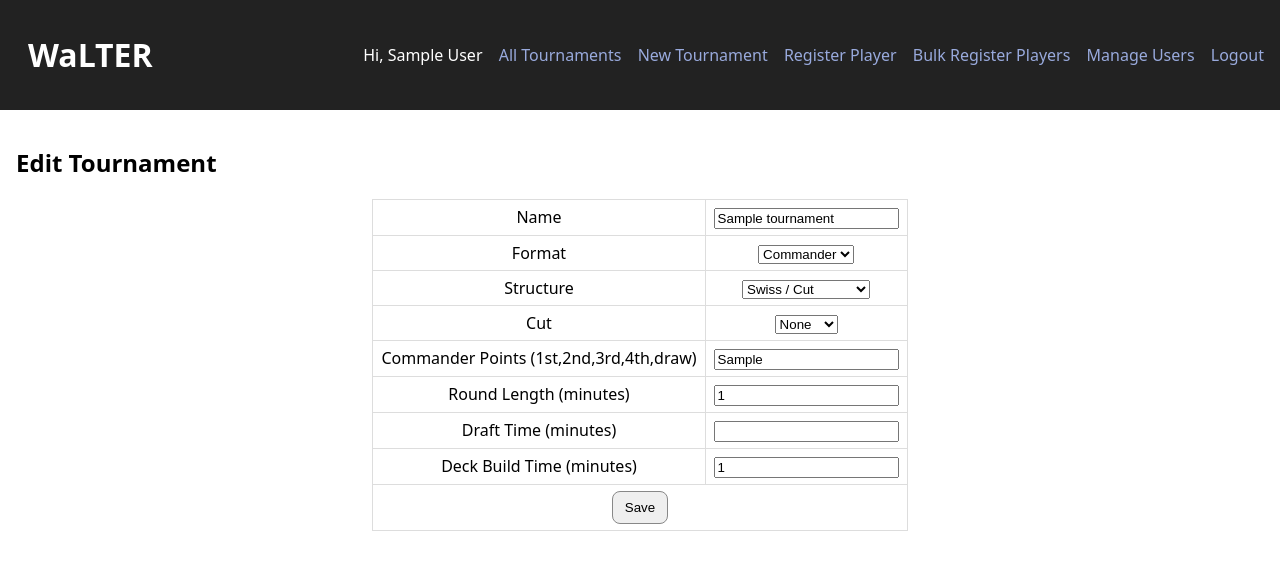
After one commit to orwiad10/walter, a Flask app: page /admin/tournaments/1/edit in a window 1280 px wide. The commit adds this page. Shown: the top 570 px of the page. Run offline with Flask 3, Linux system fonts and the light colour scheme; a user stored in the database is signed in; tables that the repository leaves empty hold one stand-in row (values such as "Sample post").

Commit message:
Add templates for editing and timer bar

```diff
--- a/app/app.py
+++ b/app/app.py
@@ -131,6 +131,26 @@ def create_app():
             return redirect(url_for('view_tournament', tid=t.id))
         return render_template('admin/new_tournament.html')
 
+    @app.route('/admin/tournaments/<int:tid>/edit', methods=['GET','POST'])
+    def edit_tournament(tid):
+        require_admin()
+        t = db.session.get(Tournament, tid)
+        if request.method == 'POST':
+            t.name = request.form['name'].strip()
+            t.format = request.form['format']
+            t.structure = request.form.get('structure', 'swiss')
+            t.cut = request.form.get('cut', 'none') if t.structure == 'swiss' else 'none'
+            t.commander_points = request.form.get('commander_points', '3,2,1,0,1')
+            t.round_length = int(request.form.get('round_length', 50))
+            draft_time = request.form.get('draft_time')
+            deck_build_time = request.form.get('deck_build_time')
+            t.draft_time = int(draft_time) if draft_time else None
+            t.deck_build_time = int(deck_build_time) if deck_build_time else None
+            db.session.commit()
+            flash('Tournament updated.', 'success')
+            return redirect(url_for('view_tournament', tid=tid))
+        return render_template('admin/edit_tournament.html', t=t)
+
     @app.route('/admin/register-player', methods=['GET', 'POST'])
     def admin_register_player():
         require_admin()
@@ -201,9 +221,31 @@ def create_app():
         rounds = db.session.query(Round).filter_by(tournament_id=tid).order_by(Round.number).all()
         standings = compute_standings(t, db.session)
         rec_rounds = recommended_rounds(len(players))
-        timer_end = t.round_timer_end or t.draft_timer_end or t.deck_timer_end
+        timer_end = None
+        timer_type = None
+        timer_remaining = None
+        if t.round_timer_end:
+            timer_end = t.round_timer_end
+            timer_type = 'round'
+        elif t.draft_timer_end:
+            timer_end = t.draft_timer_end
+            timer_type = 'draft'
+        elif t.deck_timer_end:
+            timer_end = t.deck_timer_end
+            timer_type = 'deck'
+        elif t.round_timer_remaining:
+            timer_type = 'round'
+            timer_remaining = t.round_timer_remaining
+        elif t.draft_timer_remaining:
+            timer_type = 'draft'
+            timer_remaining = t.draft_timer_remaining
+        elif t.deck_timer_remaining:
+            timer_type = 'deck'
+            timer_remaining = t.deck_timer_remaining
         return render_template('tournament/view.html', t=t, players=players, rounds=rounds,
-                               standings=standings, rec_rounds=rec_rounds, timer_end=timer_end)
+                               standings=standings, rec_rounds=rec_rounds,
+                               timer_end=timer_end, timer_type=timer_type,
+                               timer_remaining=timer_remaining)
 
     @app.route('/t/<int:tid>/join', methods=['POST'])
     @login_required
@@ -226,12 +268,92 @@ def create_app():
         t = db.session.get(Tournament, tid)
         if not t: abort(404)
         now = datetime.utcnow()
+        if timer == 'round':
+            if t.round_timer_remaining:
+                t.round_timer_end = now + timedelta(seconds=t.round_timer_remaining)
+                t.round_timer_remaining = None
+            elif t.round_length:
+                t.round_timer_end = now + timedelta(minutes=t.round_length)
+                t.round_timer_remaining = None
+            else:
+                abort(400)
+        elif timer == 'draft':
+            if t.draft_timer_remaining:
+                t.draft_timer_end = now + timedelta(seconds=t.draft_timer_remaining)
+                t.draft_timer_remaining = None
+            elif t.draft_time:
+                t.draft_timer_end = now + timedelta(minutes=t.draft_time)
+                t.draft_timer_remaining = None
+            else:
+                abort(400)
+        elif timer == 'deck':
+            if t.deck_timer_remaining:
+                t.deck_timer_end = now + timedelta(seconds=t.deck_timer_remaining)
+                t.deck_timer_remaining = None
+            elif t.deck_build_time:
+                t.deck_timer_end = now + timedelta(minutes=t.deck_build_time)
+                t.deck_timer_remaining = None
+            else:
+                abort(400)
+        else:
+            abort(400)
+        db.session.commit()
+        return redirect(url_for('view_tournament', tid=tid))
+
+    @app.route('/t/<int:tid>/pause-timer/<string:timer>', methods=['POST'])
+    def pause_timer(tid, timer):
+        require_admin()
+        t = db.session.get(Tournament, tid)
+        if not t: abort(404)
+        now = datetime.utcnow()
+        if timer == 'round' and t.round_timer_end:
+            t.round_timer_remaining = int((t.round_timer_end - now).total_seconds())
+            t.round_timer_end = None
+        elif timer == 'draft' and t.draft_timer_end:
+            t.draft_timer_remaining = int((t.draft_timer_end - now).total_seconds())
+            t.draft_timer_end = None
+        elif timer == 'deck' and t.deck_timer_end:
+            t.deck_timer_remaining = int((t.deck_timer_end - now).total_seconds())
+            t.deck_timer_end = None
+        else:
+            abort(400)
+        db.session.commit()
+        return redirect(url_for('view_tournament', tid=tid))
+
+    @app.route('/t/<int:tid>/stop-timer/<string:timer>', methods=['POST'])
+    def stop_timer(tid, timer):
+        require_admin()
+        t = db.session.get(Tournament, tid)
+        if not t: abort(404)
+        if timer == 'round':
+            t.round_timer_end = None
+            t.round_timer_remaining = None
+        elif timer == 'draft':
+            t.draft_timer_end = None
+            t.draft_timer_remaining = None
+        elif timer == 'deck':
+            t.deck_timer_end = None
+            t.deck_timer_remaining = None
+        else:
+            abort(400)
+        db.session.commit()
+        return redirect(url_for('view_tournament', tid=tid))
+
+    @app.route('/t/<int:tid>/restart-timer/<string:timer>', methods=['POST'])
+    def restart_timer(tid, timer):
+        require_admin()
+        t = db.session.get(Tournament, tid)
+        if not t: abort(404)
+        now = datetime.utcnow()
         if timer == 'round' and t.round_length:
             t.round_timer_end = now + timedelta(minutes=t.round_length)
+            t.round_timer_remaining = None
         elif timer == 'draft' and t.draft_time:
             t.draft_timer_end = now + timedelta(minutes=t.draft_time)
+            t.draft_timer_remaining = None
         elif timer == 'deck' and t.deck_build_time:
             t.deck_timer_end = now + timedelta(minutes=t.deck_build_time)
+            t.deck_timer_remaining = None
         else:
             abort(400)
         db.session.commit()
@@ -245,7 +367,30 @@ def create_app():
         players = db.session.query(TournamentPlayer).filter_by(tournament_id=tid).all()
         random.shuffle(players)
         tables = [players[i:i+8] for i in range(0, len(players), 8)]
-        return render_template('tournament/draft_seating.html', t=t, tables=tables)
+        timer_end = None
+        timer_type = None
+        timer_remaining = None
+        if t.round_timer_end:
+            timer_end = t.round_timer_end
+            timer_type = 'round'
+        elif t.draft_timer_end:
+            timer_end = t.draft_timer_end
+            timer_type = 'draft'
+        elif t.deck_timer_end:
+            timer_end = t.deck_timer_end
+            timer_type = 'deck'
+        elif t.round_timer_remaining:
+            timer_type = 'round'
+            timer_remaining = t.round_timer_remaining
+        elif t.draft_timer_remaining:
+            timer_type = 'draft'
+            timer_remaining = t.draft_timer_remaining
+        elif t.deck_timer_remaining:
+            timer_type = 'deck'
+            timer_remaining = t.deck_timer_remaining
+        return render_template('tournament/draft_seating.html', t=t, tables=tables,
+                               timer_end=timer_end, timer_type=timer_type,
+                               timer_remaining=timer_remaining)
 
     @app.route('/t/<int:tid>/set-rounds', methods=['POST'])
     def set_rounds(tid):
@@ -461,7 +606,31 @@ def create_app():
         has_results = any(m.completed for m in r.matches)
         next_round = db.session.query(Round).filter(Round.tournament_id==tid, Round.number>r.number).first()
         locked = bool(next_round)
-        return render_template('tournament/round.html', t=r.tournament, r=r, has_results=has_results, locked=locked)
+        t = r.tournament
+        timer_end = None
+        timer_type = None
+        timer_remaining = None
+        if t.round_timer_end:
+            timer_end = t.round_timer_end
+            timer_type = 'round'
+        elif t.draft_timer_end:
+            timer_end = t.draft_timer_end
+            timer_type = 'draft'
+        elif t.deck_timer_end:
+            timer_end = t.deck_timer_end
+            timer_type = 'deck'
+        elif t.round_timer_remaining:
+            timer_type = 'round'
+            timer_remaining = t.round_timer_remaining
+        elif t.draft_timer_remaining:
+            timer_type = 'draft'
+            timer_remaining = t.draft_timer_remaining
+        elif t.deck_timer_remaining:
+            timer_type = 'deck'
+            timer_remaining = t.deck_timer_remaining
+        return render_template('tournament/round.html', t=t, r=r, has_results=has_results,
+                               locked=locked, timer_end=timer_end, timer_type=timer_type,
+                               timer_remaining=timer_remaining)
 
     @app.route('/match/<int:mid>', methods=['GET','POST'])
     @login_required
@@ -538,7 +707,30 @@ def create_app():
         t = db.session.get(Tournament, tid)
         if not t: abort(404)
         standings = compute_standings(t, db.session)
-        return render_template('tournament/standings.html', t=t, standings=standings)
+        timer_end = None
+        timer_type = None
+        timer_remaining = None
+        if t.round_timer_end:
+            timer_end = t.round_timer_end
+            timer_type = 'round'
+        elif t.draft_timer_end:
+            timer_end = t.draft_timer_end
+            timer_type = 'draft'
+        elif t.deck_timer_end:
+            timer_end = t.deck_timer_end
+            timer_type = 'deck'
+        elif t.round_timer_remaining:
+            timer_type = 'round'
+            timer_remaining = t.round_timer_remaining
+        elif t.draft_timer_remaining:
+            timer_type = 'draft'
+            timer_remaining = t.draft_timer_remaining
+        elif t.deck_timer_remaining:
+            timer_type = 'deck'
+            timer_remaining = t.deck_timer_remaining
+        return render_template('tournament/standings.html', t=t, standings=standings,
+                               timer_end=timer_end, timer_type=timer_type,
+                               timer_remaining=timer_remaining)
 
     @app.route('/t/<int:tid>/bracket')
     def bracket(tid):
@@ -569,9 +761,30 @@ def create_app():
                         champion = fm.player1
                     else:
                         champion = fm.player2
-        timer_end = t.round_timer_end or t.draft_timer_end or t.deck_timer_end
+        timer_end = None
+        timer_type = None
+        timer_remaining = None
+        if t.round_timer_end:
+            timer_end = t.round_timer_end
+            timer_type = 'round'
+        elif t.draft_timer_end:
+            timer_end = t.draft_timer_end
+            timer_type = 'draft'
+        elif t.deck_timer_end:
+            timer_end = t.deck_timer_end
+            timer_type = 'deck'
+        elif t.round_timer_remaining:
+            timer_type = 'round'
+            timer_remaining = t.round_timer_remaining
+        elif t.draft_timer_remaining:
+            timer_type = 'draft'
+            timer_remaining = t.draft_timer_remaining
+        elif t.deck_timer_remaining:
+            timer_type = 'deck'
+            timer_remaining = t.deck_timer_remaining
         return render_template('tournament/bracket.html', t=t, rounds=elim_rounds, points=points,
-                               champion=champion, timer_end=timer_end)
+                               champion=champion, timer_end=timer_end,
+                               timer_type=timer_type, timer_remaining=timer_remaining)
 
     @app.route('/admin/users')
     def admin_users():
--- a/app/models.py
+++ b/app/models.py
@@ -41,6 +41,9 @@ class Tournament(db.Model):
     round_timer_end = db.Column(db.DateTime, nullable=True)
     draft_timer_end = db.Column(db.DateTime, nullable=True)
     deck_timer_end = db.Column(db.DateTime, nullable=True)
+    round_timer_remaining = db.Column(db.Integer, nullable=True)
+    draft_timer_remaining = db.Column(db.Integer, nullable=True)
+    deck_timer_remaining = db.Column(db.Integer, nullable=True)
 
 class TournamentPlayer(db.Model):
     id = db.Column(db.Integer, primary_key=True)
--- a/app/templates/admin/bulk_register_players.html
+++ b/app/templates/admin/bulk_register_players.html
@@ -2,7 +2,7 @@
 {% block content %}
 <h2>Bulk Register Players</h2>
 <form method="post">
-  <table class="center-table">
+  <table class="table center-table">
     <tbody>
       <tr>
         <td>Tournament:</td>
--- /dev/null
+++ b/app/templates/admin/edit_tournament.html
@@ -0,0 +1,80 @@
+{% extends 'base.html' %}
+{% block content %}
+<h2>Edit Tournament</h2>
+<form method="post">
+  <table class="table center-table">
+    <tbody>
+      <tr>
+        <td>Name</td>
+        <td><input name="name" value="{{ t.name }}" required></td>
+      </tr>
+      <tr>
+        <td>Format</td>
+        <td>
+          <select name="format" required>
+            <option{% if t.format=='Commander' %} selected{% endif %}>Commander</option>
+            <option{% if t.format=='Draft' %} selected{% endif %}>Draft</option>
+            <option{% if t.format=='Constructed' %} selected{% endif %}>Constructed</option>
+          </select>
+        </td>
+      </tr>
+      <tr>
+        <td>Structure</td>
+        <td>
+          <select name="structure">
+            <option value="swiss"{% if t.structure=='swiss' %} selected{% endif %}>Swiss / Cut</option>
+            <option value="single_elim"{% if t.structure=='single_elim' %} selected{% endif %}>Single Elimination</option>
+          </select>
+        </td>
+      </tr>
+      <tr>
+        <td>Cut</td>
+        <td>
+          <select name="cut">
+            <option value="none"{% if t.cut=='none' %} selected{% endif %}>None</option>
+            <option value="top64"{% if t.cut=='top64' %} selected{% endif %}>Top 64</option>
+            <option value="top32"{% if t.cut=='top32' %} selected{% endif %}>Top 32</option>
+            <option value="top16"{% if t.cut=='top16' %} selected{% endif %}>Top 16</option>
+            <option value="top8"{% if t.cut=='top8' %} selected{% endif %}>Top 8</option>
+            <option value="top4"{% if t.cut=='top4' %} selected{% endif %}>Top 4</option>
+          </select>
+        </td>
+      </tr>
+      <tr>
+        <td>Commander Points (1st,2nd,3rd,4th,draw)</td>
+        <td><input name="commander_points" value="{{ t.commander_points }}"></td>
+      </tr>
+      <tr>
+        <td>Round Length (minutes)</td>
+        <td><input type="number" name="round_length" value="{{ t.round_length }}"></td>
+      </tr>
+      <tr>
+        <td>Draft Time (minutes)</td>
+        <td><input type="number" name="draft_time" value="{{ t.draft_time or '' }}"></td>
+      </tr>
+      <tr>
+        <td>Deck Build Time (minutes)</td>
+        <td><input type="number" name="deck_build_time" value="{{ t.deck_build_time or '' }}"></td>
+      </tr>
+      <tr>
+        <td colspan="2"><button class="btn" type="submit">Save</button></td>
+      </tr>
+    </tbody>
+  </table>
+</form>
+<script>
+const fmtSel = document.querySelector('select[name="format"]');
+const cutSel = document.querySelector('select[name="cut"]');
+function updateCut(){
+  const top8 = cutSel.querySelector('option[value="top8"]');
+  if(fmtSel.value === 'Commander'){
+    top8.style.display = 'none';
+    if(cutSel.value === 'top8'){ cutSel.value = 'top4'; }
+  }else{
+    top8.style.display = '';
+  }
+}
+fmtSel.addEventListener('change', updateCut);
+updateCut();
+</script>
+{% endblock %}
--- a/app/templates/base.html
+++ b/app/templates/base.html
@@ -25,7 +25,6 @@
         <a href="{{ url_for('login') }}">Login</a>
         <a href="{{ url_for('register') }}">Register</a>
       {% endif %}
-      {% if timer_end %}<span id="header-timer" data-timer-end="{{ timer_end.isoformat() }}Z"></span>{% endif %}
     </nav>
   </header>
   {% with messages = get_flashed_messages(with_categories=true) %}
@@ -41,21 +40,33 @@
     {% block content %}{% endblock %}
   </main>
   <script>
-  document.querySelectorAll('[data-timer-end]').forEach(function(el){
-    const end = new Date(el.dataset.timerEnd);
+  function formatTime(seconds){
+    const m = Math.floor(seconds/60);
+    const s = seconds%60;
+    return m.toString().padStart(2,'0') + ':' + s.toString().padStart(2,'0');
+  }
+  const typeLabels = {round:'round', draft:'draft', deck:'deck building'};
+  document.querySelectorAll('.timer').forEach(function(el){
     function update(){
-      const diff = end - new Date();
-      if (diff <= 0){
+      if(el.dataset.timerEnd){
+        const end = new Date(el.dataset.timerEnd);
+        const diff = end - new Date();
+        if(diff <= 0){
+          el.textContent = '00:00';
+          const key = 'alerted_' + (el.dataset.tournamentId||'') + '_' + (el.dataset.timerType||'') + '_' + el.dataset.timerEnd;
+          if(!localStorage.getItem(key)){
+            const label = typeLabels[el.dataset.timerType] || '';
+            alert('Time has elapsed for ' + (el.dataset.tournamentName||'') + ' ' + label + ' timer');
+            localStorage.setItem(key, '1');
+          }
+        }else{
+          el.textContent = formatTime(Math.floor(diff/1000));
+          setTimeout(update,1000);
+        }
+      }else if(el.dataset.timerRemaining){
+        el.textContent = formatTime(parseInt(el.dataset.timerRemaining));
+      }else{
         el.textContent = '00:00';
-        if(!el.dataset.alerted){
-          alert('Time has elapsed');
-          el.dataset.alerted = '1';
-        }
-      }else{
-        const m = Math.floor(diff/60000);
-        const s = Math.floor((diff%60000)/1000);
-        el.textContent = m.toString().padStart(2,'0') + ':' + s.toString().padStart(2,'0');
-        setTimeout(update,1000);
       }
     }
     update();
--- a/app/templates/index.html
+++ b/app/templates/index.html
@@ -10,10 +10,12 @@
       <div>Cut: {{ t.cut|upper }}</div>
       <div>Players: {{ player_counts[t.id] }}</div>
       {% set end = t.round_timer_end or t.draft_timer_end or t.deck_timer_end %}
+      {% if t.round_timer_end %}{% set ttype = 'round' %}{% elif t.draft_timer_end %}{% set ttype = 'draft' %}{% elif t.deck_timer_end %}{% set ttype = 'deck' %}{% endif %}
       {% if end %}
-      <div>Timer: <span class="timer" data-timer-end="{{ end.isoformat() }}Z"></span></div>
+      <div>Timer: <span class="timer" data-timer-end="{{ end.isoformat() }}Z" data-tournament-id="{{ t.id }}" data-tournament-name="{{ t.name }}"{% if ttype %} data-timer-type="{{ ttype }}"{% endif %}></span></div>
       {% endif %}
       {% if current_user.is_authenticated and current_user.is_admin %}
+      <a class="btn" href="{{ url_for('edit_tournament', tid=t.id) }}">Edit</a>
       <form method="post" action="{{ url_for('delete_tournament', tid=t.id) }}" onsubmit="return confirm('Delete this tournament?');">
         <button class="btn" type="submit">Delete</button>
       </form>
--- a/app/templates/tournament/bracket.html
+++ b/app/templates/tournament/bracket.html
@@ -2,6 +2,7 @@
 {% block content %}
 <p><a href="{{ url_for('view_tournament', tid=t.id) }}">Back to Tournament</a></p>
 <h2>{{ t.name }} Bracket</h2>
+{% include 'tournament/_timer_bar.html' %}
 <button class="btn" onclick="window.print()">Print</button>
 <div class="bracket">
   {% for r in rounds %}
--- a/app/templates/tournament/draft_seating.html
+++ b/app/templates/tournament/draft_seating.html
@@ -2,6 +2,7 @@
 {% block content %}
 <p><a href="{{ url_for('view_tournament', tid=t.id) }}">Back to Tournament</a></p>
 <h2>{{ t.name }} Draft Seating</h2>
+{% include 'tournament/_timer_bar.html' %}
 {% for table in tables %}
 <h3>Table {{ loop.index }}</h3>
 <ol>
--- a/app/templates/tournament/round.html
+++ b/app/templates/tournament/round.html
@@ -2,6 +2,7 @@
 {% block content %}
 <p><a href="{{ url_for('view_tournament', tid=t.id) }}">Back to Tournament</a></p>
 <h2>{{ t.name }} — Round {{ r.number }}</h2>
+{% include 'tournament/_timer_bar.html' %}
 {% if current_user.is_authenticated and current_user.is_admin %}
 <form method="post" action="{{ url_for('repair_round', tid=t.id, rid=r.id) }}" style="display:inline;">
   <button class="btn" type="submit">Re-pair</button>
--- a/app/templates/tournament/standings.html
+++ b/app/templates/tournament/standings.html
@@ -2,6 +2,7 @@
 {% block content %}
 <p><a href="{{ url_for('view_tournament', tid=t.id) }}">Back to Tournament</a></p>
 <h2>{{ t.name }} — Standings</h2>
+{% include 'tournament/_timer_bar.html' %}
 <button class="btn" onclick="window.print()">Print</button>
 <table class="table">
   <thead>
```
Also changed, not shown: app/templates/admin/register_player.html (+25 -7 lines), app/templates/tournament/_timer_bar.html (added, +28 -0 lines), app/templates/tournament/view.html (+1 -9 lines), 1 other file.
